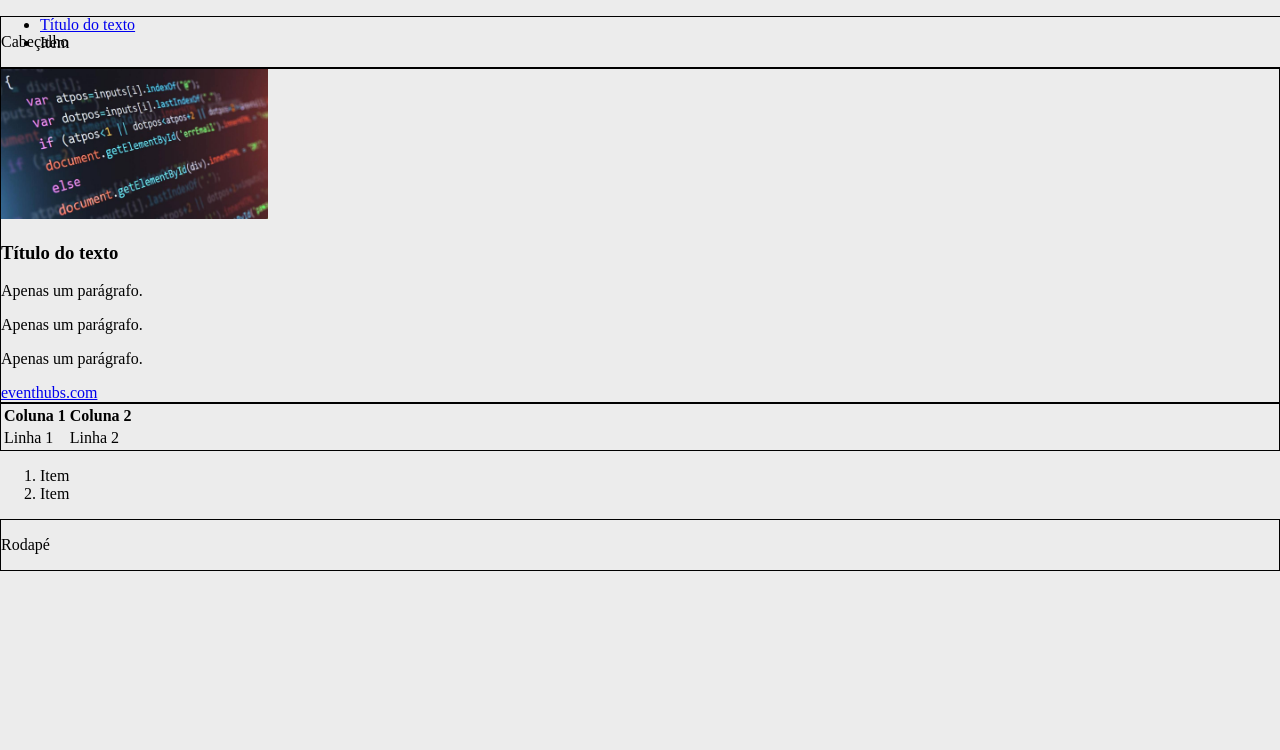
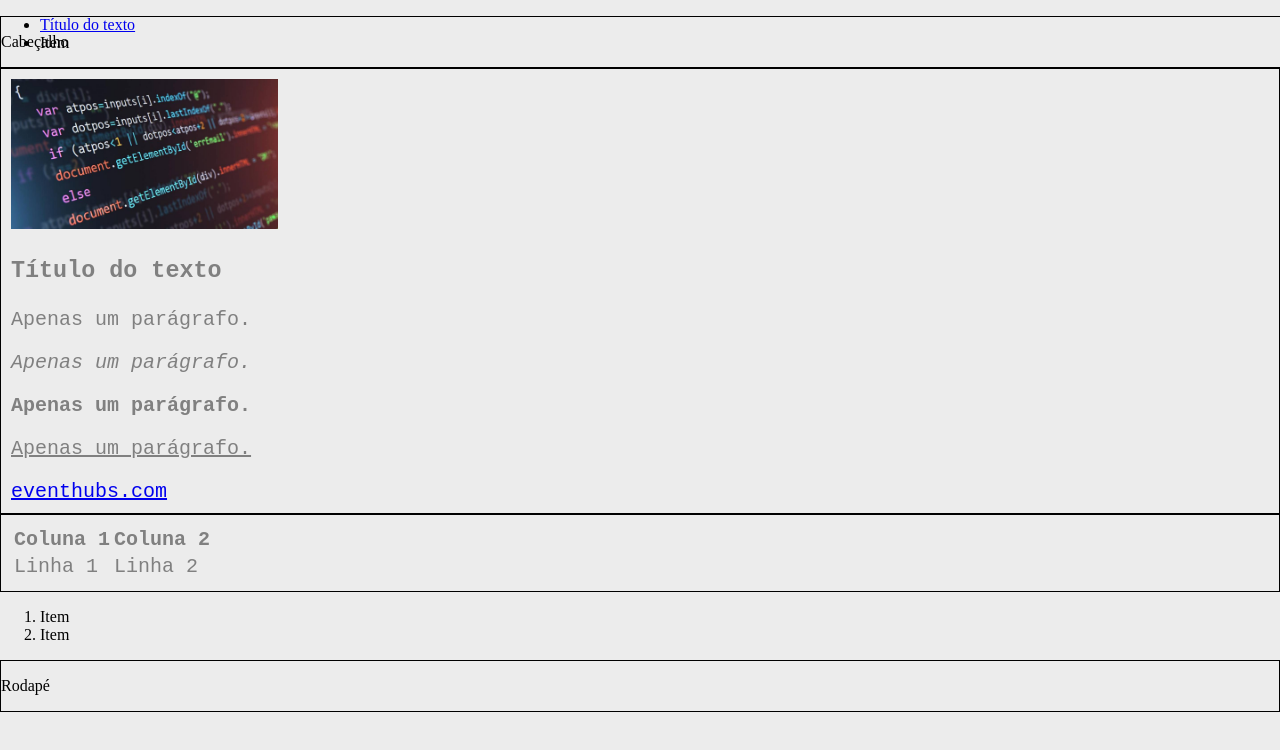
Before and after one commit to tryber/sd-04-block3-project-html-css, a plain HTML site: page index.html in a window 1280 px wide. Drawn offline with Linux system fonts and the light colour scheme.

Commit message:
Teste de fontes

```diff
--- a/index.html
+++ b/index.html
@@ -28,8 +28,9 @@
                 <h1 class="#titulo">Título do texto</h1>
 
                 <p>Apenas um parágrafo.</p>
-                <p>Apenas um parágrafo.</p>
-                <p>Apenas um parágrafo.</p>
+                <p><em>Apenas um parágrafo.</em></p>
+                <p><strong>Apenas um parágrafo.</strong></p>
+                <p id="sublinhado">Apenas um parágrafo.</p>
 
                 <a href="https://www.eventhubs.com" target="_blank">eventhubs.com</a>
             </section>
--- a/style.css
+++ b/style.css
@@ -13,10 +13,22 @@ body {
 
 #artigo-um {
     border: 1px solid black;
+    font-family: 'Courier New', Courier, monospace;
+    font-size: 20px;
+    color: gray;
+    padding: 10px;
+}
+
+#sublinhado {
+    text-decoration: underline;
 }
 
 #artigo-dois {
     border: 1px solid black;
+    font-family: 'Courier New', Courier, monospace;
+    font-size: 20px;
+    color: gray;
+    padding: 10px;
 }
 
 #rodape {
```
